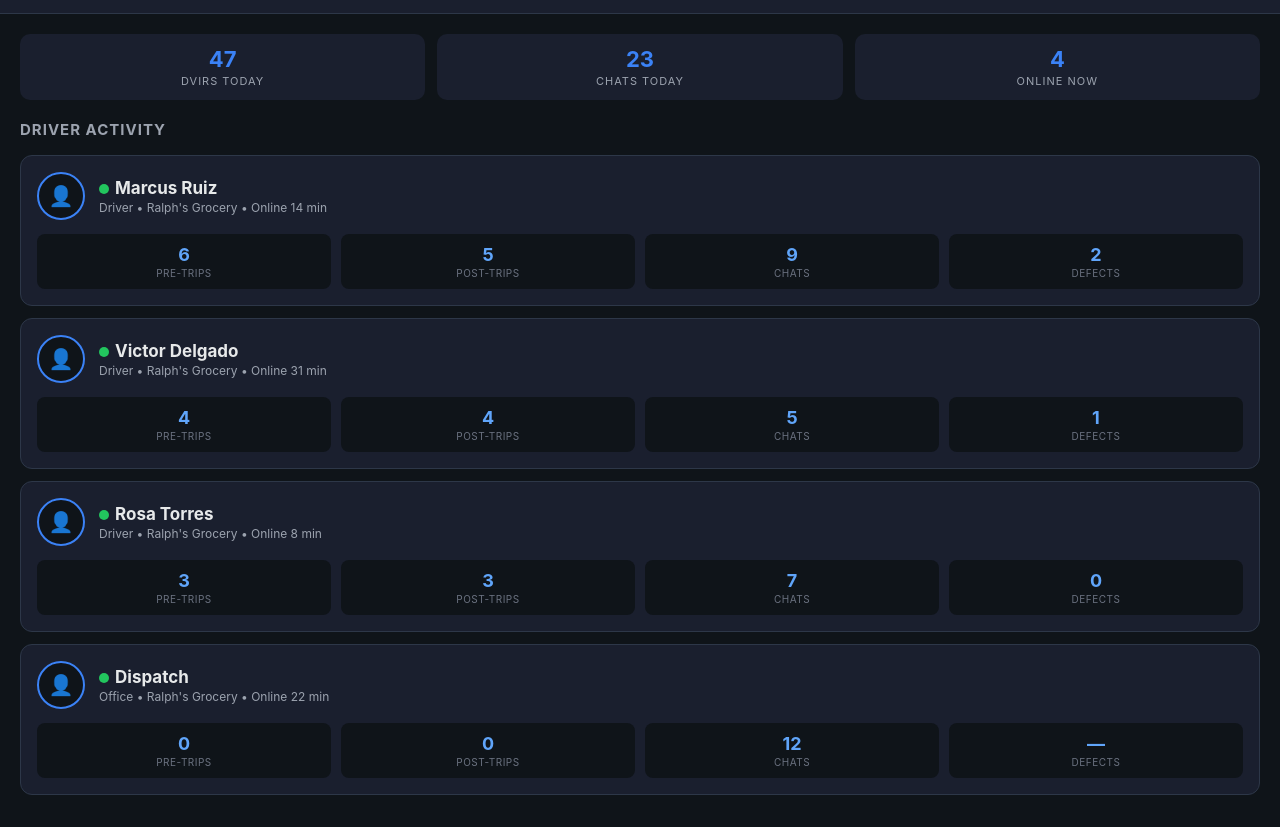
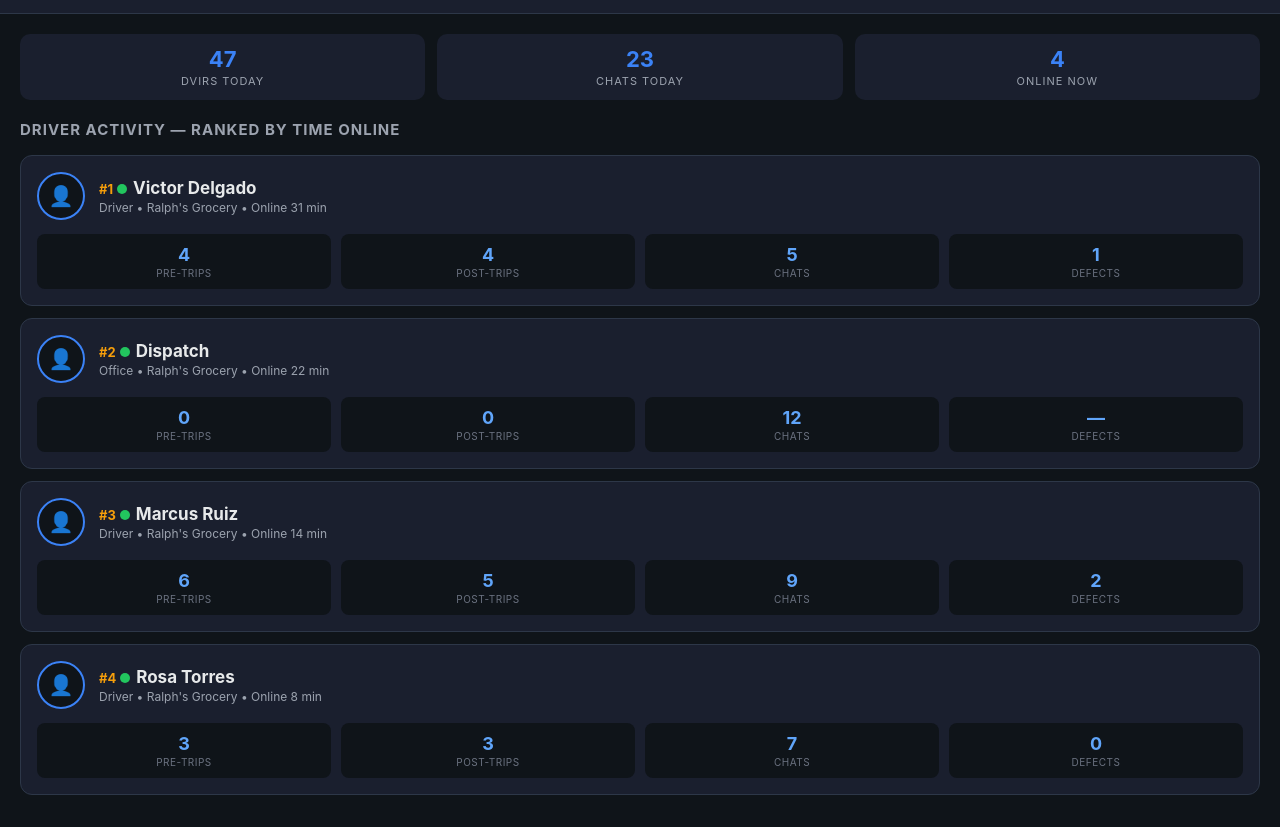
Before and after one commit to terryfamily716/FleetDVIR, a website: page admin.html in a window 1280 px wide. Shown: the part 43-870 px from the top of the page. Drawn offline with Linux system fonts and the light colour scheme.

Commit message:
Rank driver cards by online duration descending: Victor 31min, Dispatch 22min, Marcus 14min, Rosa 8min. Added rank numbers and section title.

```diff
--- a/admin.html
+++ b/admin.html
@@ -27,7 +27,7 @@
   .metric .val { font-size: 18px; font-weight: 700; color: #60a5fa; }
   .metric .lbl { font-size: 10px; color: #6b7280; text-transform: uppercase; letter-spacing: 0.5px; margin-top: 2px; }
   .online-dot { width: 10px; height: 10px; border-radius: 50%; background: #22c55e; display: inline-block; margin-right: 6px; }
-  .offline-dot { width: 10px; height: 10px; border-radius: 50%; background: #6b7280; display: inline-block; margin-right: 6px; }
+  .rank { font-size: 13px; font-weight: 700; color: #f59e0b; margin-right: 4px; }
 </style>
 </head>
 <body>
@@ -42,12 +42,42 @@
     <div class="stat"><div class="num" id="onlineNow">4</div><div class="label">Online Now</div></div>
   </div>
   <div class="section">
-    <h2>Driver Activity</h2>
+    <h2>Driver Activity — Ranked by Time Online</h2>
     <div class="driver-card">
       <div class="top">
         <div class="avatar">&#128100;</div>
         <div class="info">
-          <div class="name"><span class="online-dot"></span>Marcus Ruiz</div>
+          <div class="name"><span class="rank">#1</span><span class="online-dot"></span>Victor Delgado</div>
+          <div class="meta">Driver &bull; Ralph's Grocery &bull; Online 31 min</div>
+        </div>
+      </div>
+      <div class="metrics">
+        <div class="metric"><div class="val">4</div><div class="lbl">Pre-Trips</div></div>
+        <div class="metric"><div class="val">4</div><div class="lbl">Post-Trips</div></div>
+        <div class="metric"><div class="val">5</div><div class="lbl">Chats</div></div>
+        <div class="metric"><div class="val">1</div><div class="lbl">Defects</div></div>
+      </div>
+    </div>
+    <div class="driver-card">
+      <div class="top">
+        <div class="avatar">&#128100;</div>
+        <div class="info">
+          <div class="name"><span class="rank">#2</span><span class="online-dot"></span>Dispatch</div>
+          <div class="meta">Office &bull; Ralph's Grocery &bull; Online 22 min</div>
+        </div>
+      </div>
+      <div class="metrics">
+        <div class="metric"><div class="val">0</div><div class="lbl">Pre-Trips</div></div>
+        <div class="metric"><div class="val">0</div><div class="lbl">Post-Trips</div></div>
+        <div class="metric"><div class="val">12</div><div class="lbl">Chats</div></div>
+        <div class="metric"><div class="val">&mdash;</div><div class="lbl">Defects</div></div>
+      </div>
+    </div>
+    <div class="driver-card">
+      <div class="top">
+        <div class="avatar">&#128100;</div>
+        <div class="info">
+          <div class="name"><span class="rank">#3</span><span class="online-dot"></span>Marcus Ruiz</div>
           <div class="meta">Driver &bull; Ralph's Grocery &bull; Online 14 min</div>
         </div>
       </div>
@@ -62,22 +92,7 @@
       <div class="top">
         <div class="avatar">&#128100;</div>
         <div class="info">
-          <div class="name"><span class="online-dot"></span>Victor Delgado</div>
-          <div class="meta">Driver &bull; Ralph's Grocery &bull; Online 31 min</div>
-        </div>
-      </div>
-      <div class="metrics">
-        <div class="metric"><div class="val">4</div><div class="lbl">Pre-Trips</div></div>
-        <div class="metric"><div class="val">4</div><div class="lbl">Post-Trips</div></div>
-        <div class="metric"><div class="val">5</div><div class="lbl">Chats</div></div>
-        <div class="metric"><div class="val">1</div><div class="lbl">Defects</div></div>
-      </div>
-    </div>
-    <div class="driver-card">
-      <div class="top">
-        <div class="avatar">&#128100;</div>
-        <div class="info">
-          <div class="name"><span class="online-dot"></span>Rosa Torres</div>
+          <div class="name"><span class="rank">#4</span><span class="online-dot"></span>Rosa Torres</div>
           <div class="meta">Driver &bull; Ralph's Grocery &bull; Online 8 min</div>
         </div>
       </div>
@@ -88,21 +103,6 @@
         <div class="metric"><div class="val">0</div><div class="lbl">Defects</div></div>
       </div>
     </div>
-    <div class="driver-card">
-      <div class="top">
-        <div class="avatar">&#128100;</div>
-        <div class="info">
-          <div class="name"><span class="online-dot"></span>Dispatch</div>
-          <div class="meta">Office &bull; Ralph's Grocery &bull; Online 22 min</div>
-        </div>
-      </div>
-      <div class="metrics">
-        <div class="metric"><div class="val">0</div><div class="lbl">Pre-Trips</div></div>
-        <div class="metric"><div class="val">0</div><div class="lbl">Post-Trips</div></div>
-        <div class="metric"><div class="val">12</div><div class="lbl">Chats</div></div>
-        <div class="metric"><div class="val">&mdash;</div><div class="lbl">Defects</div></div>
-      </div>
-    </div>
   </div>
 </body>
 </html>
```
